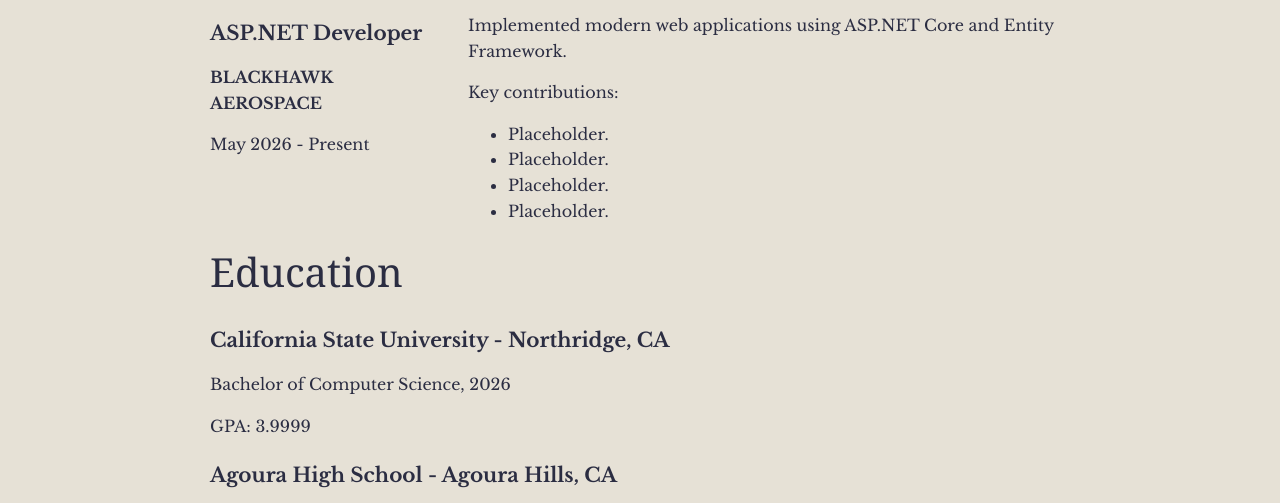
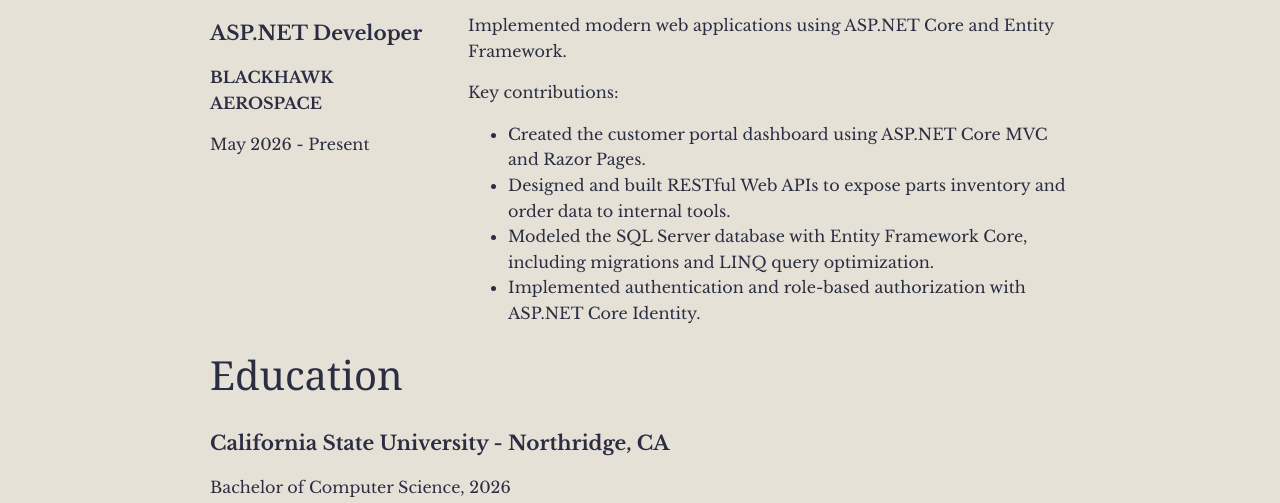
Before and after one commit to Finn-Bishop/fb-hw8, a website: page index.html in a window 1280 px wide. Shown: the part 325-828 px from the top of the page. Drawn offline with nearby package versions, Linux system fonts and the light colour scheme.

Commit message:
populated placeholders

```diff
--- a/index.html
+++ b/index.html
@@ -45,10 +45,10 @@
                     <!-- This list can be deleted if you don't want to use it. -->
                     <p>Key contributions:</p>
                     <ul>
-                        <li>Placeholder.</li>
-                        <li>Placeholder.</li>
-                        <li>Placeholder.</li>
-                        <li>Placeholder.</li>
+                        <li>Created the customer portal dashboard using ASP.NET Core MVC and Razor Pages.</li>
+                        <li>Designed and built RESTful Web APIs to expose parts inventory and order data to internal tools.</li>
+                        <li>Modeled the SQL Server database with Entity Framework Core, including migrations and LINQ query optimization.</li>
+                        <li>Implemented authentication and role-based authorization with ASP.NET Core Identity.</li>
                     </ul>
                 </div>
             </div>
```
